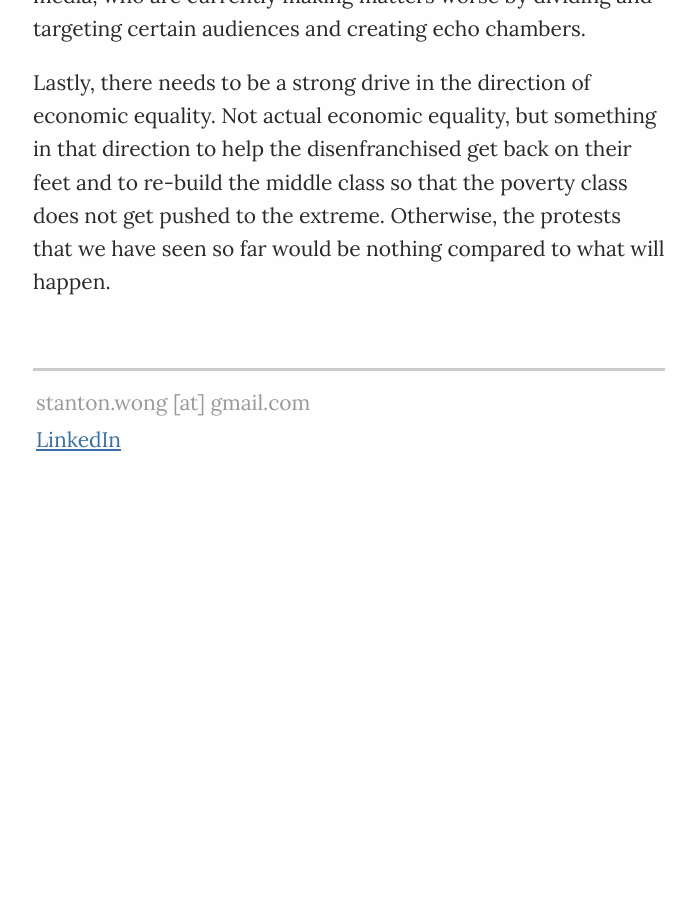
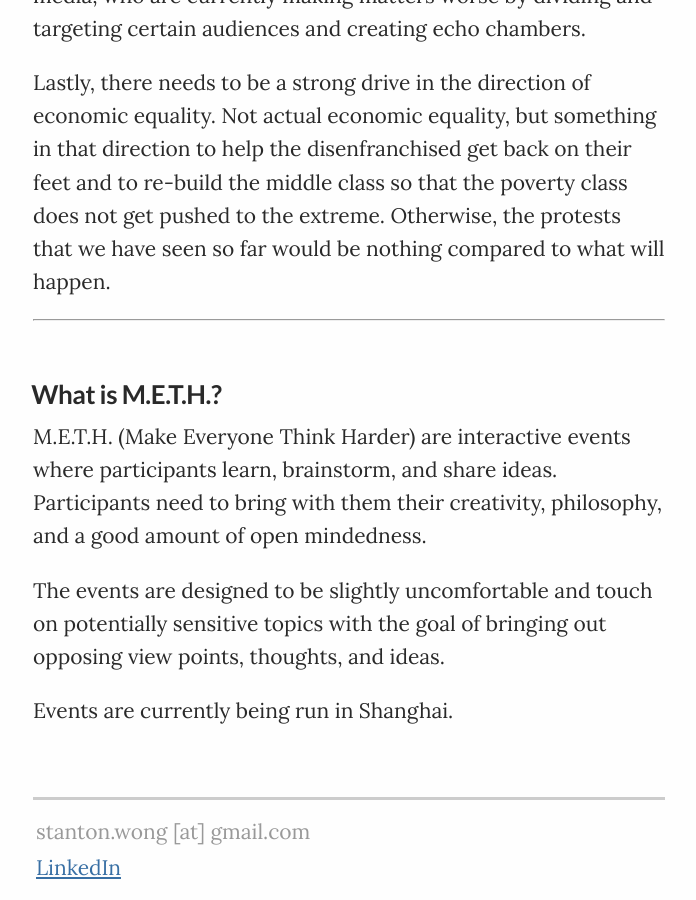
Before and after one commit to stantonwong/stantonwong-old.github.io, a Jekyll site: the page built from _posts/2020-07-07-meth-1.md, in a window 1280 px wide and 900 px high, scrolled down 4137 px. Shown: the whole window, without its empty margins (291-987 px from the left). Built offline with Jekyll 4.4.1, drawn with Linux system fonts in a browser that asks for light colours; some web fonts are replaced; before the commit the page ends 4608 px from its top, so only the background shows below that.

Commit message:
added a what is meth section to the first meth post.

```diff
--- a/_posts/2020-07-07-meth-1.md
+++ b/_posts/2020-07-07-meth-1.md
@@ -41,3 +41,17 @@ To fix these issues, there needs to be systematic change. People need to be empo
 Education is obviously going to be a big part of this, but that is much longer term. Everybody needs to play a part, especially the media, who are currently making matters worse by dividing and targeting certain audiences and creating echo chambers.
 
 Lastly, there needs to be a strong drive in the direction of economic equality. Not actual economic equality, but something in that direction to help the disenfranchised get back on their feet and to re-build the middle class so that the poverty class does not get pushed to the extreme. Otherwise, the protests that we have seen so far would be nothing compared to what will happen.
+
+
+
+
+---
+
+
+## What is M.E.T.H.?
+
+M.E.T.H. (Make Everyone Think Harder) are interactive events where participants learn, brainstorm, and share ideas. Participants need to bring with them their creativity, philosophy, and a good amount of open mindedness.
+
+The events are designed to be slightly uncomfortable and touch on potentially sensitive topics with the goal of bringing out opposing view points, thoughts, and ideas.
+
+Events are currently being run in Shanghai.
```
